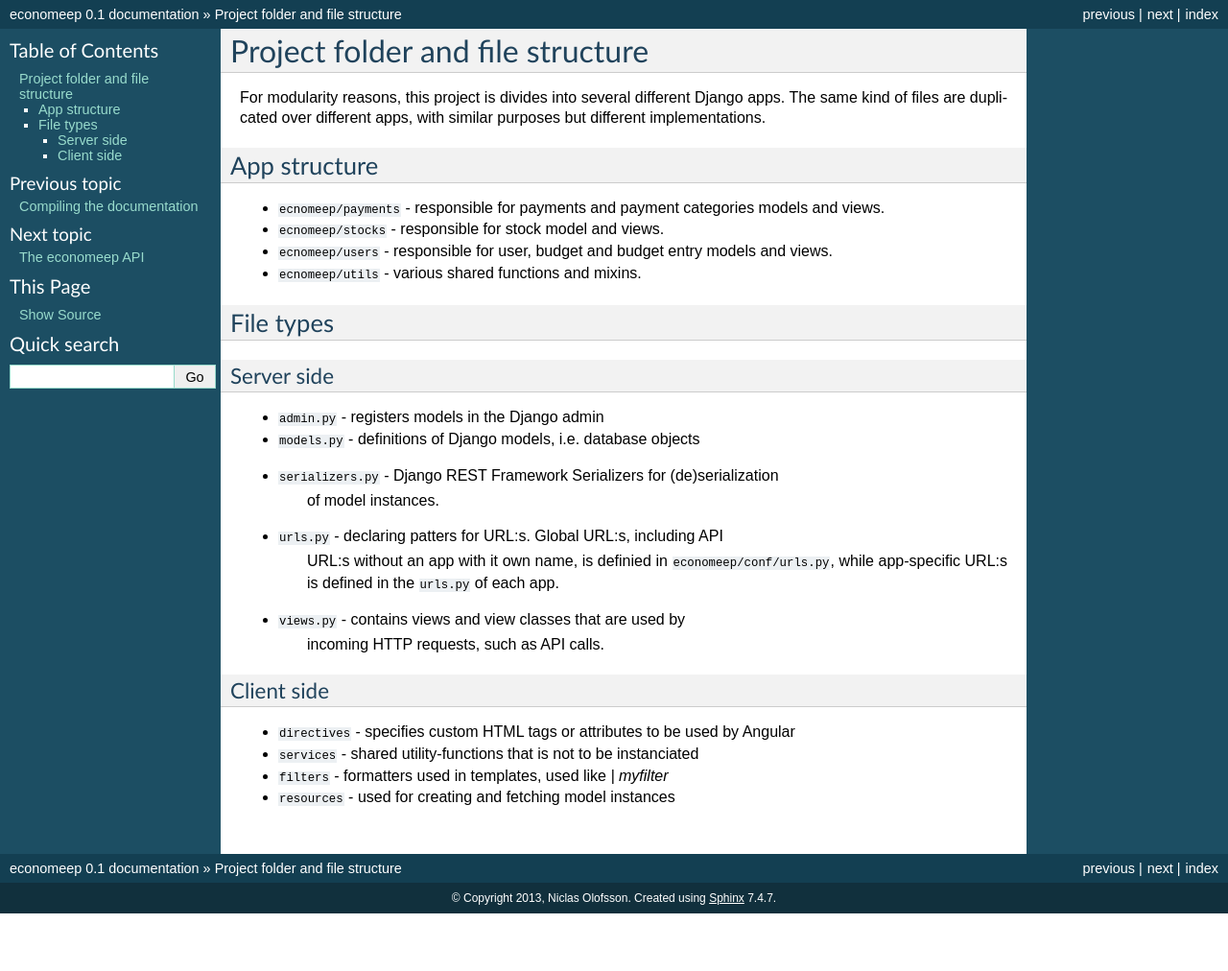
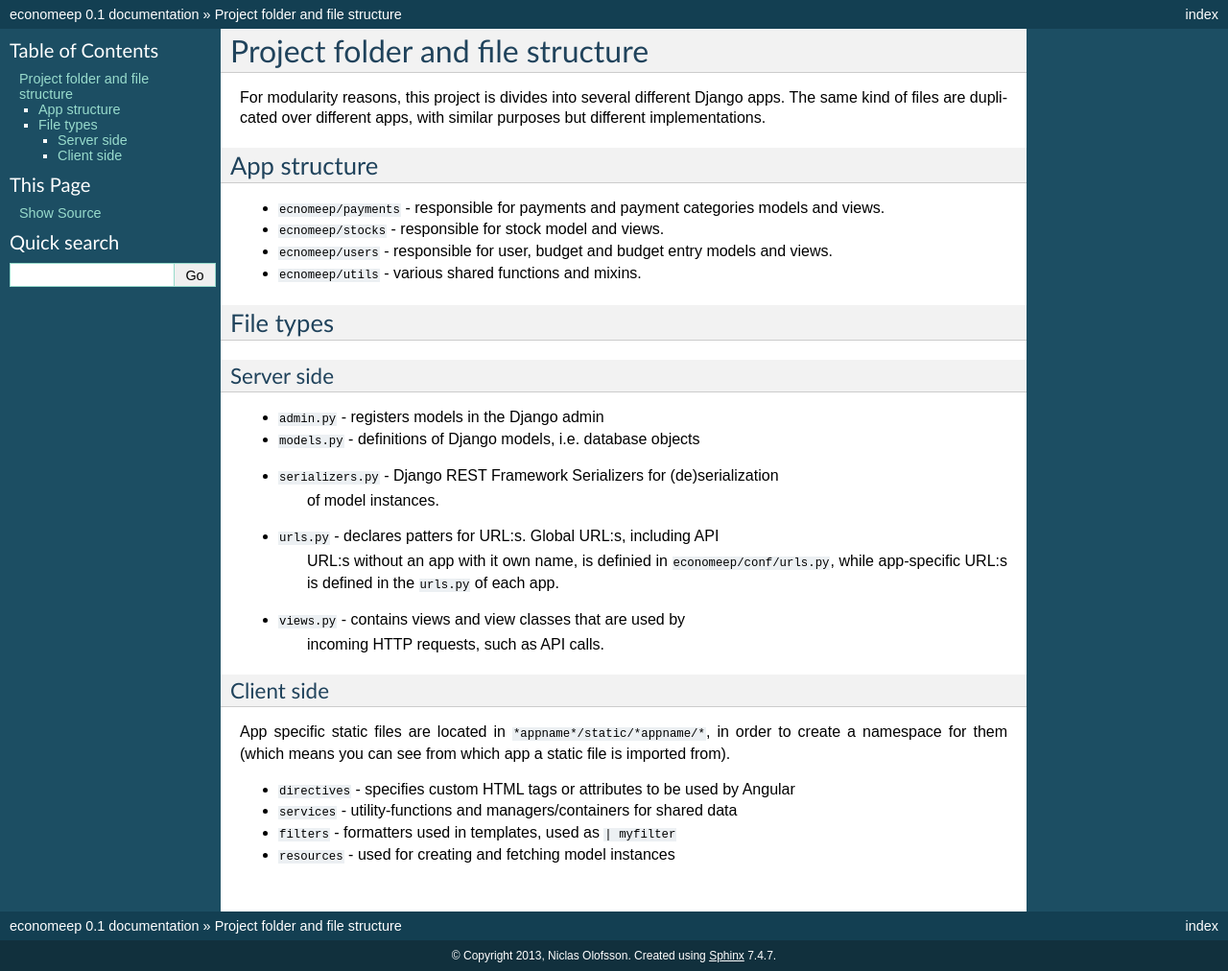
Before and after one commit to nip3o/economeep, a Sphinx documentation site: the page built from docs/architechture.rst, in a window 1280 px wide. Shown: the whole page at 96% size. Built offline with Sphinx 7.4.7, drawn with Linux system fonts in a browser that asks for light colours; pages that are not in the unit, such as notebooks, are missing from menus; before the commit the page ends 952 px from its top, so only the background shows below that.

Commit message:
More docs

```diff
--- a/docs/files.rst
+++ b/docs/architechture.rst
@@ -25,7 +25,7 @@ Server side
 * ``models.py`` - definitions of Django models, i.e. database objects
 * ``serializers.py`` - Django REST Framework Serializers for (de)serialization
                        of model instances.
-* ``urls.py`` - declaring patters for URL:s. Global URL:s, including API
+* ``urls.py`` - declares patters for URL:s. Global URL:s, including API
                 URL:s without an app with it own name, is definied in
                 ``economeep/conf/urls.py``, while app-specific URL:s is
                 defined in the ``urls.py`` of each app.
@@ -35,8 +35,11 @@ Server side
 
 Client side
 ------------
+App specific static files are located in ``*appname*/static/*appname/*``,
+in order to create a namespace for them (which means you can see from
+which app a static file is imported from).
 
 * ``directives`` - specifies custom HTML tags or attributes to be used by Angular
-* ``services`` - shared utility-functions that is not to be instanciated
-* ``filters`` - formatters used in templates, used like `| myfilter`
+* ``services`` - utility-functions and managers/containers for shared data
+* ``filters`` - formatters used in templates, used as ``| myfilter``
 * ``resources`` - used for creating and fetching model instances
--- a/docs/index.rst
+++ b/docs/index.rst
@@ -19,7 +19,7 @@ Files and API documentation
 .. toctree::
    :maxdepth: 2
 
-   files
+   architecture
    api
 
 
```
Also changed, not shown: 5 other files.
